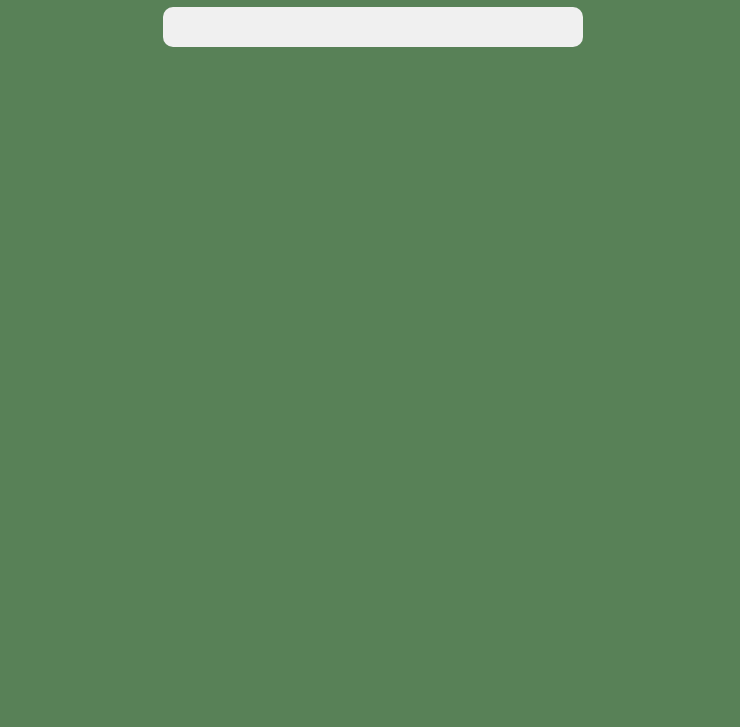
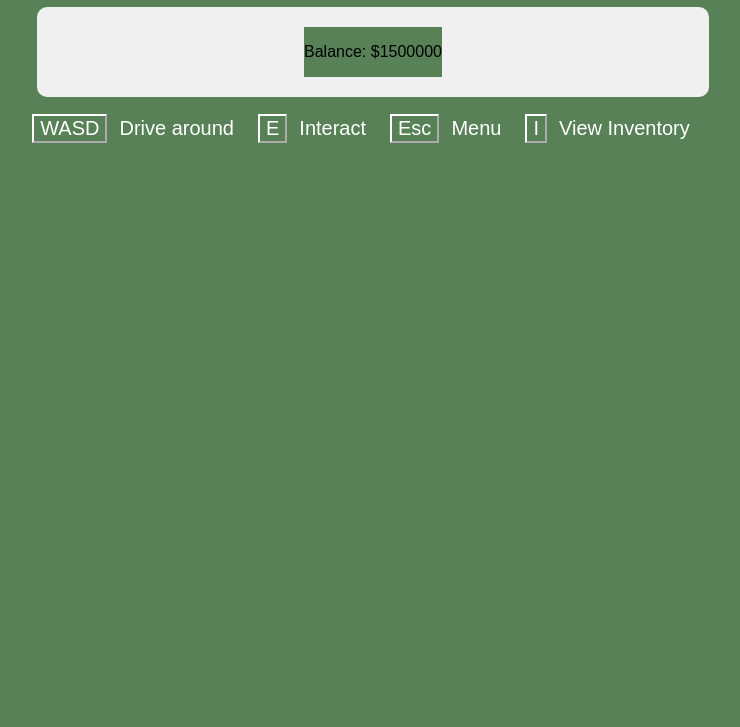
Before and after one commit to RooRay/idle-farmer, a plain HTML site: page index.html in a window 1280 px wide. Shown: the part 73-800 px from the top of the page, without its empty margins (267-1007 px from the left). Drawn offline with Linux system fonts and the light colour scheme.

Commit message:
pre-phaser changes

```diff
--- a/index.html
+++ b/index.html
@@ -14,6 +14,29 @@
 
     <div id="window">
 
+        <div id="topbar">
+            <p>Balance: $<span id="balance">1500000</span></p>
+        </div>
+
+        <div id="game">
+
+        </div>
+
+    </div>
+
+    <div id="controls">
+
+        <button id="keybind-button">WASD</button>
+        <p id="keybind-text">Drive around</p>
+
+        <button id="keybind-button">E</button>
+        <p id="keybind-text">Interact</p>
+
+        <button id="keybind-button">Esc</button>
+        <p id="keybind-text">Menu</p>
+
+        <button id="keybind-button">I</button>
+        <p id="keybind-text">View Inventory</p>
 
     </div>
 
--- a/styles.css
+++ b/styles.css
@@ -9,8 +9,8 @@
 }
 
 #window {
-    width: 30%;
-    height: 30%;
+    width: 50%;
+    height: 50%;
     background-color: #f0f0f0;
     border-radius: 10px;
     padding: 20px;
@@ -21,3 +21,25 @@
     justify-content: center;
     align-items: center;
 }
+
+#keybind-button {
+    color:white;
+    font-size: 20px;
+    border-color:white;
+    margin-right:12px;
+}
+
+#keybind-text {
+    color:white;
+    font-size: 20px;
+    border-color:white;
+    margin-right:24px;
+}
+
+#controls {
+    /* centering the div lul */
+    margin: auto;
+    display: flex;
+    justify-content: center;
+    align-items: center;
+}
```
Also changed, not shown: 1 other file.
